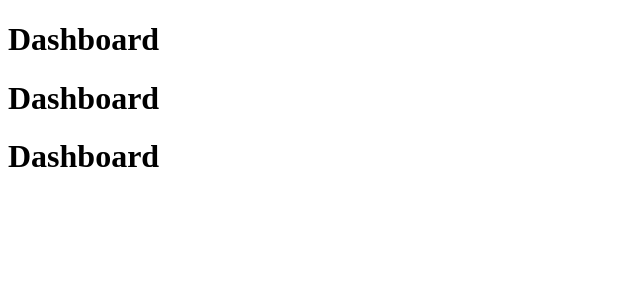
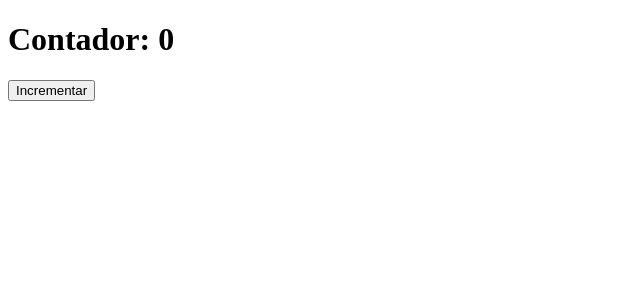
Before and after one commit to allefsousa/Register-Developer-UI, a React (Create React App) app: page / in a window 1280 px wide. Shown: the top 300 px of the page, without its empty margins (0-640 px from the left). Built offline with nearby package versions, Linux system fonts and the light colour scheme.

Commit message:
Criando contatador + estado componenetes

```diff
--- a/src/App.js
+++ b/src/App.js
@@ -1,20 +1,20 @@
-import React from 'react';
+import React,{ useState } from 'react';
 import Header from './Header';
 
 //Componet = Bloco isolado de HTML, CSS e JS
 // Propriedade =
 // Estado =
+function App() {
+  const [counter,setCounter] =useState(0);
 
+  function inclementCounter(){
+    setCounter(counter + 1)
+  }
 
-
-
-
-function App() {
   return (
     <>
-    <Header title="Dashboard"/>
-    <Header title="Dashboard"/>
-    <Header title="Dashboard"/>
+    <h1>Contador: {counter}</h1>
+    <button onClick={inclementCounter}>Incrementar</button>
   </>
   );
 }
```
